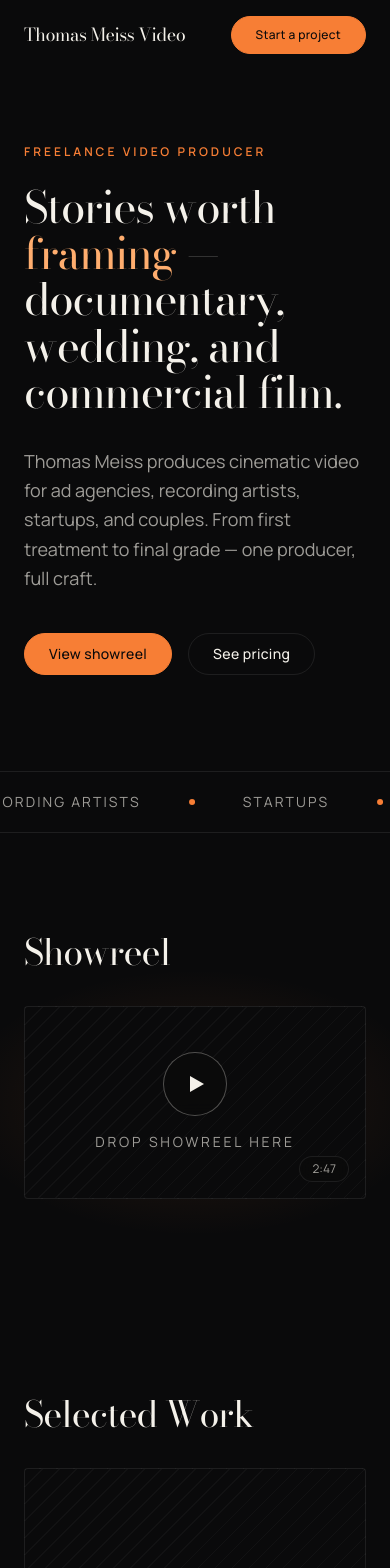
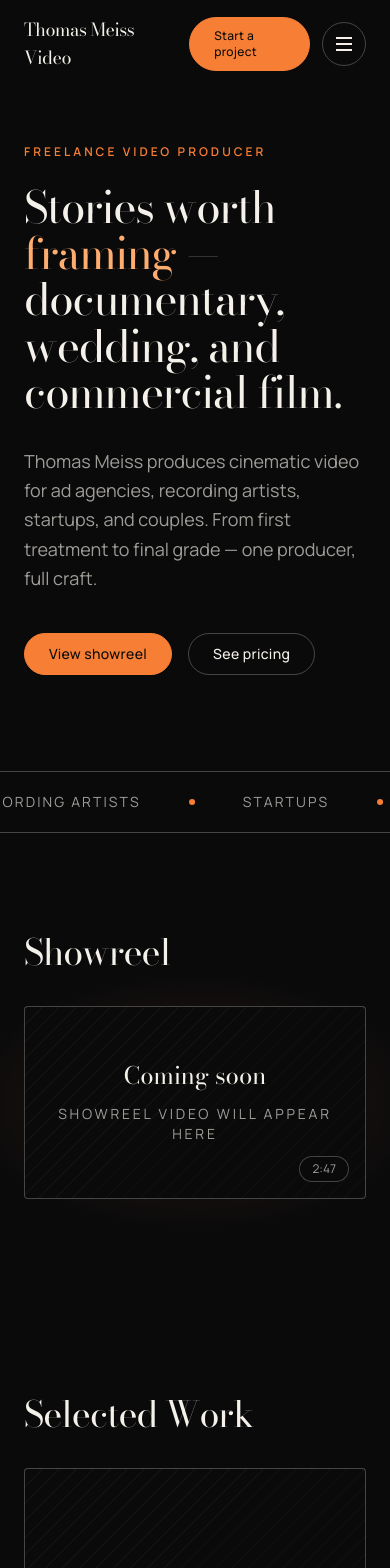
Before and after one commit to jerdog/thomasmeiss.video, a React (Vite) app: page / in a window 390 px wide. Shown: the top 1568 px of the page. Built offline with nearby package versions, Linux system fonts and the light colour scheme.

Commit message:
fix: apply WCAG 2.2 guidelines

```diff
--- a/src/components/Channels.tsx
+++ b/src/components/Channels.tsx
@@ -11,6 +11,9 @@ export function Channels() {
     <section id="channels" className="px-6 py-24 lg:px-10 lg:py-32">
       <div className="mx-auto max-w-7xl">
         <SectionLabel>Channels</SectionLabel>
+        <h2 className="mb-8 font-display text-4xl leading-tight tracking-tight text-bone lg:text-5xl">
+          Watch more work
+        </h2>
         <div className="grid gap-4 md:grid-cols-2">
           {channels.map((channel, i) => (
             <motion.div
@@ -37,6 +40,7 @@ export function Channels() {
                 href={channel.href}
                 target="_blank"
                 rel="noopener noreferrer"
+                aria-label={`Open ${channel.name} channel (opens in new tab)`}
                 className="mt-8 inline-block text-sm"
               >
                 Open channel →
--- a/src/components/Footer.tsx
+++ b/src/components/Footer.tsx
@@ -5,7 +5,10 @@ export function Footer() {
   const year = new Date().getFullYear();
 
   return (
-    <footer className="border-t border-border px-6 py-12 lg:px-10">
+    <footer
+      className="border-t border-border px-6 py-12 lg:px-10"
+      aria-label="Site footer"
+    >
       <div className="mx-auto flex max-w-7xl flex-col gap-8 md:flex-row md:items-center md:justify-between">
         <p className="font-display text-lg text-bone">{site.name}</p>
         <ul className="flex flex-wrap gap-6">
@@ -15,7 +18,8 @@ export function Footer() {
                 href={link.href}
                 target="_blank"
                 rel="noopener noreferrer"
-                className="text-sm"
+                aria-label={`${link.label} (opens in new tab)`}
+                className="inline-flex min-h-11 items-center text-sm"
               >
                 {link.label}
               </AnimatedLink>
--- a/src/components/Nav.tsx
+++ b/src/components/Nav.tsx
@@ -1,9 +1,11 @@
-import { useEffect, useState } from "react";
+import { useEffect, useId, useState } from "react";
 import { navLinks, site } from "../data/content";
 import { PillButton } from "./ui/PillButton";
 
 export function Nav() {
   const [scrolled, setScrolled] = useState(false);
+  const [menuOpen, setMenuOpen] = useState(false);
+  const menuId = useId();
 
   useEffect(() => {
     const onScroll = () => setScrolled(window.scrollY > 24);
@@ -12,39 +14,111 @@ export function Nav() {
     return () => window.removeEventListener("scroll", onScroll);
   }, []);
 
+  useEffect(() => {
+    if (!menuOpen) return;
+
+    const onKeyDown = (e: KeyboardEvent) => {
+      if (e.key === "Escape") setMenuOpen(false);
+    };
+
+    document.addEventListener("keydown", onKeyDown);
+    return () => document.removeEventListener("keydown", onKeyDown);
+  }, [menuOpen]);
+
+  function closeMenu() {
+    setMenuOpen(false);
+  }
+
   return (
     <header
       className={`fixed inset-x-0 top-0 z-50 transition-all duration-300 ${
-        scrolled
+        scrolled || menuOpen
           ? "border-b border-border bg-ground/80 backdrop-blur-md"
           : "bg-transparent"
       }`}
     >
       <nav
-        className="mx-auto flex max-w-7xl items-center justify-between px-6 py-4 lg:px-10"
+        className="mx-auto max-w-7xl px-6 py-4 lg:px-10"
         aria-label="Main"
       >
+        <div className="flex items-center justify-between gap-4">
           <a
-          href="#"
+            href="#main"
             className="font-display text-lg tracking-tight text-bone transition-colors hover:text-ember-light"
           >
             {site.name}
           </a>
+
           <ul className="hidden items-center gap-8 md:flex">
             {navLinks.map((link) => (
               <li key={link.href}>
                 <a
                   href={link.href}
-                className="link-underline font-body text-sm text-bone-muted transition-colors hover:text-bone"
+                  className="link-underline inline-flex min-h-11 items-center font-body text-sm text-bone-muted transition-colors hover:text-bone"
                 >
                   {link.label}
                 </a>
               </li>
             ))}
           </ul>
-        <PillButton href="#contact" className="text-xs md:text-sm">
+
+          <div className="flex items-center gap-3">
+            <PillButton href="#contact" className="hidden text-xs sm:inline-flex md:text-sm">
               Start a project
             </PillButton>
+
+            <button
+              type="button"
+              className="inline-flex min-h-11 min-w-11 items-center justify-center rounded-full border border-border text-bone transition-colors hover:border-bone-muted hover:text-ember-light focus-visible:outline focus-visible:outline-2 focus-visible:outline-offset-2 focus-visible:outline-ember md:hidden"
+              aria-expanded={menuOpen}
+              aria-controls={menuId}
+              aria-label={menuOpen ? "Close menu" : "Open menu"}
+              onClick={() => setMenuOpen((open) => !open)}
+            >
+              <span aria-hidden="true" className="relative block h-3.5 w-4">
+                <span
+                  className={`absolute left-0 block h-0.5 w-4 bg-current transition-transform ${
+                    menuOpen ? "top-[6px] rotate-45" : "top-0"
+                  }`}
+                />
+                <span
+                  className={`absolute left-0 top-[6px] block h-0.5 w-4 bg-current transition-opacity ${
+                    menuOpen ? "opacity-0" : "opacity-100"
+                  }`}
+                />
+                <span
+                  className={`absolute left-0 block h-0.5 w-4 bg-current transition-transform ${
+                    menuOpen ? "top-[6px] -rotate-45" : "top-3"
+                  }`}
+                />
+              </span>
+            </button>
+          </div>
+        </div>
+
+        {menuOpen && (
+          <ul
+            id={menuId}
+            className="mt-4 flex flex-col gap-1 border-t border-border pt-4 md:hidden"
+          >
+            {navLinks.map((link) => (
+              <li key={link.href}>
+                <a
+                  href={link.href}
+                  className="flex min-h-11 items-center font-body text-base text-bone-muted transition-colors hover:text-bone"
+                  onClick={closeMenu}
+                >
+                  {link.label}
+                </a>
+              </li>
+            ))}
+            <li className="pt-2">
+              <PillButton href="#contact" className="w-full" onClick={closeMenu}>
+                Start a project
+              </PillButton>
+            </li>
+          </ul>
+        )}
       </nav>
     </header>
   );
--- a/src/components/Showreel.tsx
+++ b/src/components/Showreel.tsx
@@ -17,20 +17,21 @@ export function Showreel() {
           transition={{ duration: 0.8, ease: "easeOut" }}
           className="glow-ember relative"
         >
-          <div className="relative z-10 aspect-video overflow-hidden rounded-sm border border-border texture-diagonal bg-ground">
-            <div className="absolute inset-0 flex flex-col items-center justify-center gap-4">
-              <button
-                type="button"
-                className="group flex h-16 w-16 items-center justify-center rounded-full border border-bone/30 bg-ground/60 backdrop-blur-sm transition-all duration-300 hover:scale-105 hover:border-ember hover:shadow-[0_0_40px_oklch(0.72_0.17_48_/_0.25)]"
-                aria-label="Play showreel"
-              >
-                <span className="ml-1 block h-0 w-0 border-y-[8px] border-l-[14px] border-y-transparent border-l-bone transition-colors group-hover:border-l-ember-light" />
-              </button>
+          <div
+            className="relative z-10 aspect-video overflow-hidden rounded-sm border border-border texture-diagonal bg-ground"
+            role="img"
+            aria-label="Showreel placeholder. Video coming soon."
+          >
+            <div className="absolute inset-0 flex flex-col items-center justify-center gap-3 px-6 text-center">
+              <p className="font-display text-2xl text-bone">Coming soon</p>
               <p className="font-body text-sm uppercase tracking-[0.2em] text-bone-muted">
-                Drop showreel here
+                Showreel video will appear here
               </p>
             </div>
-            <span className="absolute bottom-4 right-4 rounded-full border border-border bg-ground/80 px-3 py-1 font-body text-xs text-bone-muted backdrop-blur-sm">
+            <span
+              className="absolute bottom-4 right-4 rounded-full border border-border bg-ground/80 px-3 py-1 font-body text-xs text-bone-muted backdrop-blur-sm"
+              aria-hidden="true"
+            >
               2:47
             </span>
           </div>
--- a/src/components/ui/PillButton.tsx
+++ b/src/components/ui/PillButton.tsx
@@ -1,20 +1,33 @@
-import type { ButtonHTMLAttributes, ReactNode } from "react";
+import type { AnchorHTMLAttributes, ButtonHTMLAttributes, ReactNode } from "react";
 
 type Variant = "primary" | "ghost";
 
-interface PillButtonProps extends ButtonHTMLAttributes<HTMLButtonElement> {
+type SharedProps = {
   variant?: Variant;
   children: ReactNode;
-  href?: string;
-}
+  className?: string;
+};
 
-export function PillButton({
-  variant = "primary",
-  children,
-  href,
-  className = "",
-  ...props
-}: PillButtonProps) {
+type ButtonProps = SharedProps &
+  Omit<ButtonHTMLAttributes<HTMLButtonElement>, keyof SharedProps> & {
+    href?: undefined;
+  };
+
+type LinkProps = SharedProps &
+  Omit<AnchorHTMLAttributes<HTMLAnchorElement>, keyof SharedProps> & {
+    href: string;
+  };
+
+type PillButtonProps = ButtonProps | LinkProps;
+
+export function PillButton(props: PillButtonProps) {
+  const {
+    variant = "primary",
+    children,
+    className = "",
+    ...rest
+  } = props;
+
   const base =
     "inline-flex items-center justify-center rounded-full px-6 py-2.5 text-sm font-medium tracking-wide transition-all duration-300 focus-visible:outline focus-visible:outline-2 focus-visible:outline-offset-2 focus-visible:outline-ember";
   const styles =
@@ -22,16 +35,18 @@ export function PillButton({
       ? "border border-ember bg-ember text-ground hover:bg-ember-light hover:border-ember-light"
       : "border border-border bg-transparent text-bone hover:border-bone-muted hover:text-bone";
 
-  if (href) {
+  if ("href" in props && props.href) {
+    const { href, ...linkRest } = rest as Omit<LinkProps, keyof SharedProps>;
     return (
-      <a href={href} className={`${base} ${styles} ${className}`}>
+      <a href={href} className={`${base} ${styles} ${className}`} {...linkRest}>
         {children}
       </a>
     );
   }
 
+  const buttonRest = rest as Omit<ButtonProps, keyof SharedProps>;
   return (
-    <button className={`${base} ${styles} ${className}`} {...props}>
+    <button type="button" className={`${base} ${styles} ${className}`} {...buttonRest}>
       {children}
     </button>
   );
--- a/src/index.css
+++ b/src/index.css
@@ -6,7 +6,7 @@
   --color-bone-muted: oklch(0.94 0.01 85 / 0.65);
   --color-ember: oklch(0.72 0.17 48);
   --color-ember-light: oklch(0.82 0.13 55);
-  --color-border: oklch(1 0 0 / 0.08);
+  --color-border: oklch(1 0 0 / 0.24);
   --font-display: "Bodoni Moda", Georgia, serif;
   --font-body: "Manrope", system-ui, sans-serif;
 }
@@ -18,6 +18,15 @@
 
   body {
     @apply bg-ground text-bone font-body antialiased;
+  }
+
+  section[id],
+  :target {
+    scroll-margin-top: 5.5rem;
+  }
+
+  :focus-visible {
+    scroll-margin-top: 5.5rem;
   }
 
   ::selection {
@@ -69,8 +78,19 @@
     transition: width 0.3s ease;
   }
 
-  .link-underline:hover::after {
+  .link-underline:hover::after,
+  .link-underline:focus-visible::after {
     width: 100%;
+  }
+}
+
+@media (prefers-reduced-motion: reduce) {
+  *,
+  *::before,
+  *::after {
+    animation-duration: 0.01ms !important;
+    animation-iteration-count: 1 !important;
+    transition-duration: 0.01ms !important;
   }
 }
 
```
Also changed, not shown: src/components/Services.tsx (+21 -5 lines), src/components/WorkGrid.tsx (+6 -2 lines). Lines whose indentation alone changed are shown as unchanged.
